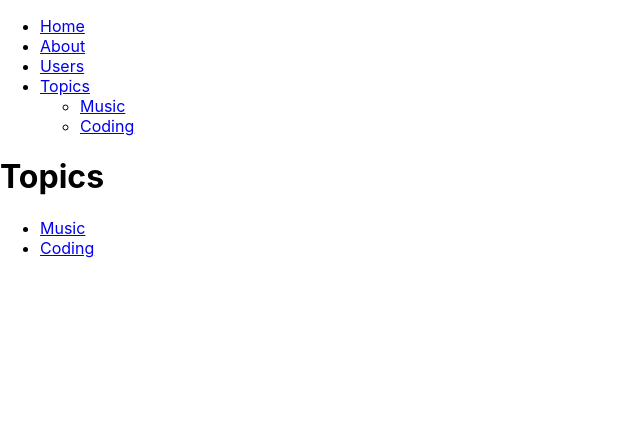
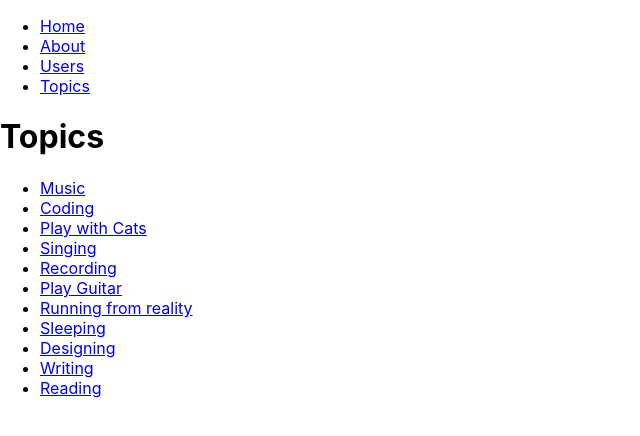
Before and after one commit to amadzuki/example-react-router, a React (Create React App) app: page /topics in a window 1280 px wide. Shown: the top 436 px of the page, without its empty margins (0-640 px from the left). Built offline with nearby package versions, Linux system fonts and the light colour scheme.

Commit message:
Use json to manage topics

```diff
--- a/src/components/Navigation.js
+++ b/src/components/Navigation.js
@@ -16,14 +16,6 @@ const Navigation = () => {
         </li>
         <li>
           <Link to="/topics">Topics</Link>
-          <ul>
-            <li>
-              <Link to="/topics/music">Music</Link>
-            </li>
-            <li>
-              <Link to="/topics/coding">Coding</Link>
-            </li>
-          </ul>
         </li>
       </ul>
     </nav>
--- /dev/null
+++ b/src/data/topics.json
@@ -0,0 +1,13 @@
+[
+  "Music",
+  "Coding",
+  "Play with Cats",
+  "Singing",
+  "Recording",
+  "Play Guitar",
+  "Running from reality",
+  "Sleeping",
+  "Designing",
+  "Writing",
+  "Reading"
+]
--- a/src/pages/topics.js
+++ b/src/pages/topics.js
@@ -1,5 +1,7 @@
 import React from "react"
 import { useRouteMatch, Link } from "react-router-dom"
+
+import topics from "../data/topics.json"
 
 const Topics = () => {
   const match = useRouteMatch()
@@ -7,12 +9,13 @@ const Topics = () => {
     <div>
       <h1>Topics</h1>
       <ul>
-        <li>
-          <Link to={`${match.url}/music`}>Music</Link>
-        </li>
-        <li>
-          <Link to={`${match.url}/coding`}>Coding</Link>
-        </li>
+        {topics.map((topic, index) => {
+          return (
+            <li key={index}>
+              <Link to={`${match.url}/${topic}`}>{topic}</Link>
+            </li>
+          )
+        })}
       </ul>
     </div>
   )
```
